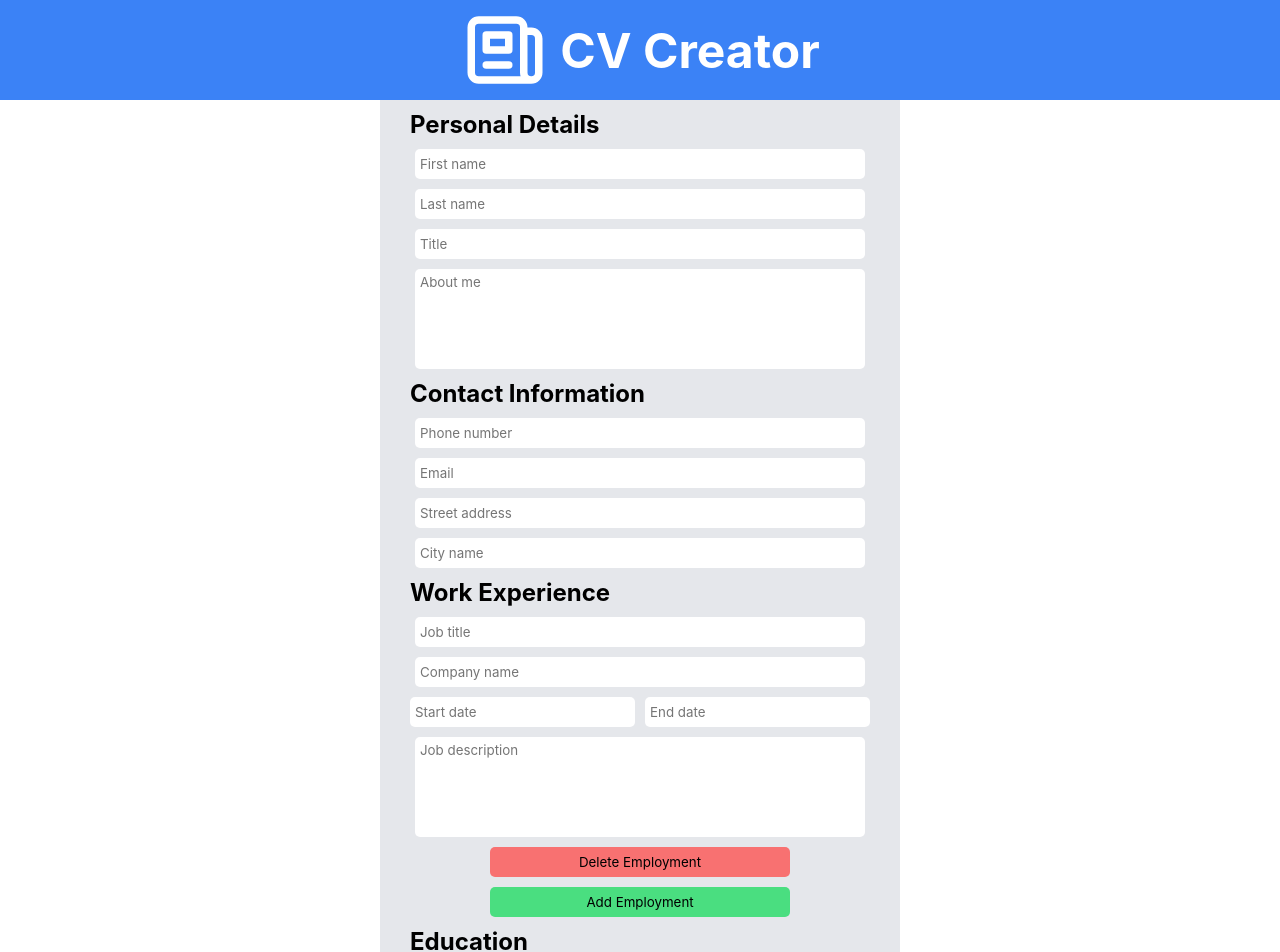
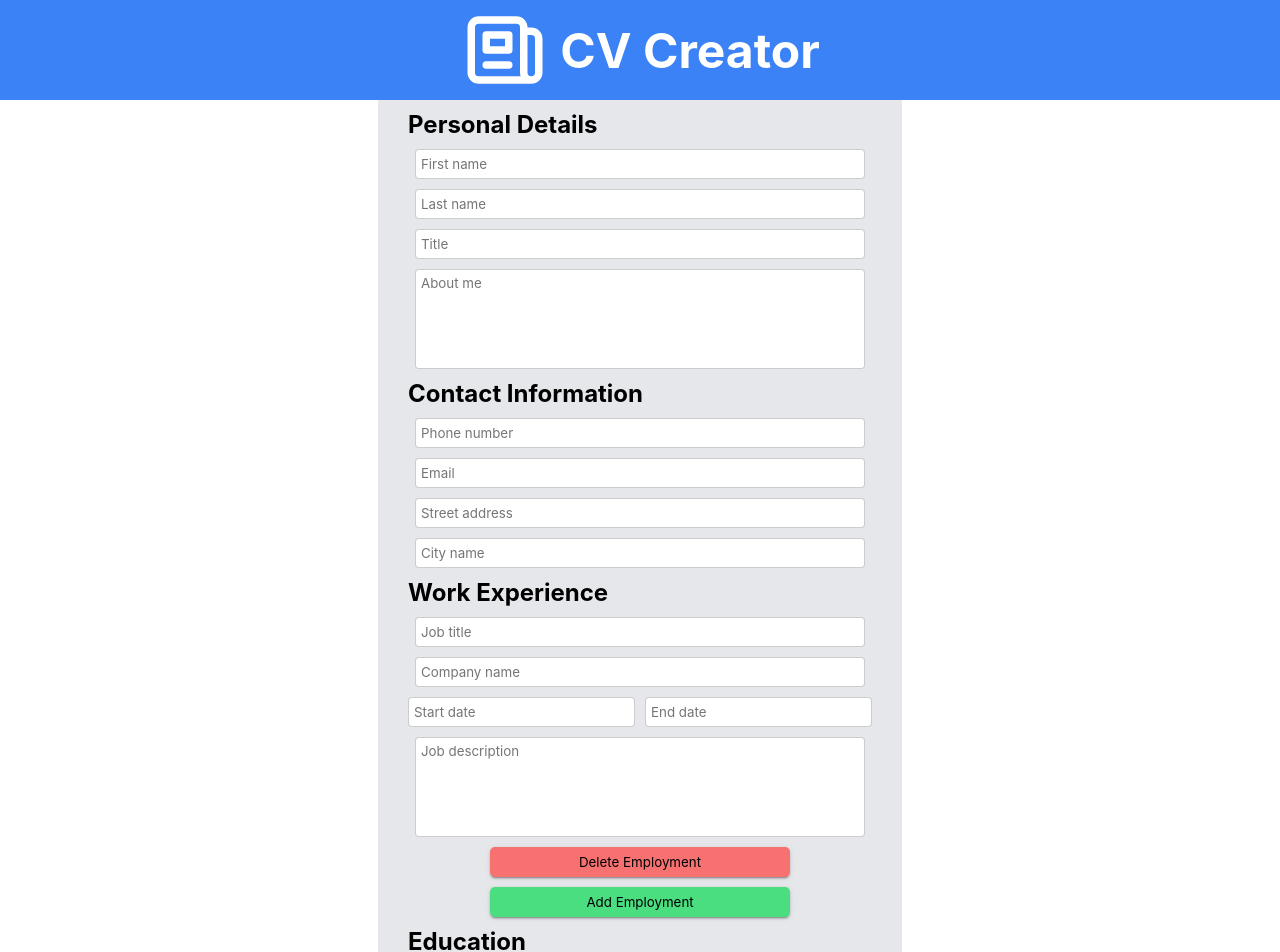
Before and after one commit to JPaulDev/cv-creator, a React (Create React App) app: page / in a window 1280 px wide. Shown: the top 952 px of the page. Built offline with nearby package versions, Linux system fonts and the light colour scheme.

Commit message:
Update styles

```diff
--- a/src/components/Form/Button.js
+++ b/src/components/Form/Button.js
@@ -6,13 +6,29 @@ const StyledButton = styled.button`
   background-color: ${(props) => props.buttonColor};
   border-radius: 5px;
   border: none;
+  user-select: none;
+  cursor: pointer;
+  box-shadow: rgba(0, 0, 0, 0.2) 0px 3px 1px -2px,
+    rgba(0, 0, 0, 0.14) 0px 2px 2px 0px, rgba(0, 0, 0, 0.12) 0px 1px 5px 0px;
+  transition: all 0.2s ease-in-out;
+
+  &:hover {
+    box-shadow: 0px 2px 4px -1px rgba(0, 0, 0, 0.2),
+      0px 4px 5px 0px rgba(0, 0, 0, 0.14), 0px 1px 10px 0px rgba(0, 0, 0, 0.12);
+    background-color: ${(props) => props.buttonHoverColor};
+  }
 `;
 
 function Button(props) {
-  const { onClick, buttonColor, buttonText } = props;
+  const { onClick, buttonText, buttonColor, buttonHoverColor } = props;
 
   return (
-    <StyledButton type="button" onClick={onClick} buttonColor={buttonColor}>
+    <StyledButton
+      type="button"
+      onClick={onClick}
+      buttonColor={buttonColor}
+      buttonHoverColor={buttonHoverColor}
+    >
       {buttonText}
     </StyledButton>
   );
--- a/src/components/Form/Education.js
+++ b/src/components/Form/Education.js
@@ -28,6 +28,7 @@ function Education(props) {
         buttonText="Add Education"
         onClick={onAddEducation}
         buttonColor="#4ade80"
+        buttonHoverColor="#22c55e"
       />
     </Fieldset>
   );
--- a/src/components/Form/EducationItem.js
+++ b/src/components/Form/EducationItem.js
@@ -50,6 +50,7 @@ function EducationItem(props) {
         buttonText="Delete Education"
         onClick={(e) => onDeleteEducation(e, educationItem.id)}
         buttonColor="#f87171"
+        buttonHoverColor="#ef4444"
       />
     </>
   );
--- a/src/components/Form/Input.js
+++ b/src/components/Form/Input.js
@@ -4,10 +4,19 @@ import styled from 'styled-components';
 const StyledInput = styled.input`
   min-width: ${(props) => props.inputWidth || '450px'};
   min-height: 30px;
-  border-radius: 5px;
   border: none;
   outline: none;
   padding: 0 5px;
+  border-radius: 4px;
+  border: 1px solid rgba(0, 0, 0, 0.2);
+  transition: all 0.2s ease-in-out;
+
+  &:hover {
+    border: 1px solid rgba(0, 0, 0, 0.7);
+  }
+  &:focus {
+    border: 1px solid rgba(0, 0, 0, 0.7);
+  }
 `;
 
 function Input(props) {
--- a/src/components/Form/TextArea.js
+++ b/src/components/Form/TextArea.js
@@ -8,7 +8,16 @@ const StyledTextArea = styled.textarea`
   border: none;
   outline: none;
   padding: 5px 5px;
-  border-radius: 5px;
+  border-radius: 4px;
+  border: 1px solid rgba(0, 0, 0, 0.2);
+  transition: all 0.2s ease-in-out;
+
+  &:hover {
+    border: 1px solid rgba(0, 0, 0, 0.7);
+  }
+  &:focus {
+    border: 1px solid rgba(0, 0, 0, 0.7);
+  }
 `;
 
 function TextArea(props) {
--- a/src/components/Form/WorkExperience.js
+++ b/src/components/Form/WorkExperience.js
@@ -28,6 +28,7 @@ function WorkExperience(props) {
         buttonText="Add Employment"
         onClick={onAddExperience}
         buttonColor="#4ade80"
+        buttonHoverColor="#22c55e"
       />
     </Fieldset>
   );
--- a/src/components/Form/WorkExperienceItem.js
+++ b/src/components/Form/WorkExperienceItem.js
@@ -55,6 +55,7 @@ function WorkExperienceItem(props) {
         buttonText="Delete Employment"
         onClick={(e) => onDeleteExperience(e, experienceItem.id)}
         buttonColor="#f87171"
+        buttonHoverColor="#ef4444"
       />
     </>
   );
```
